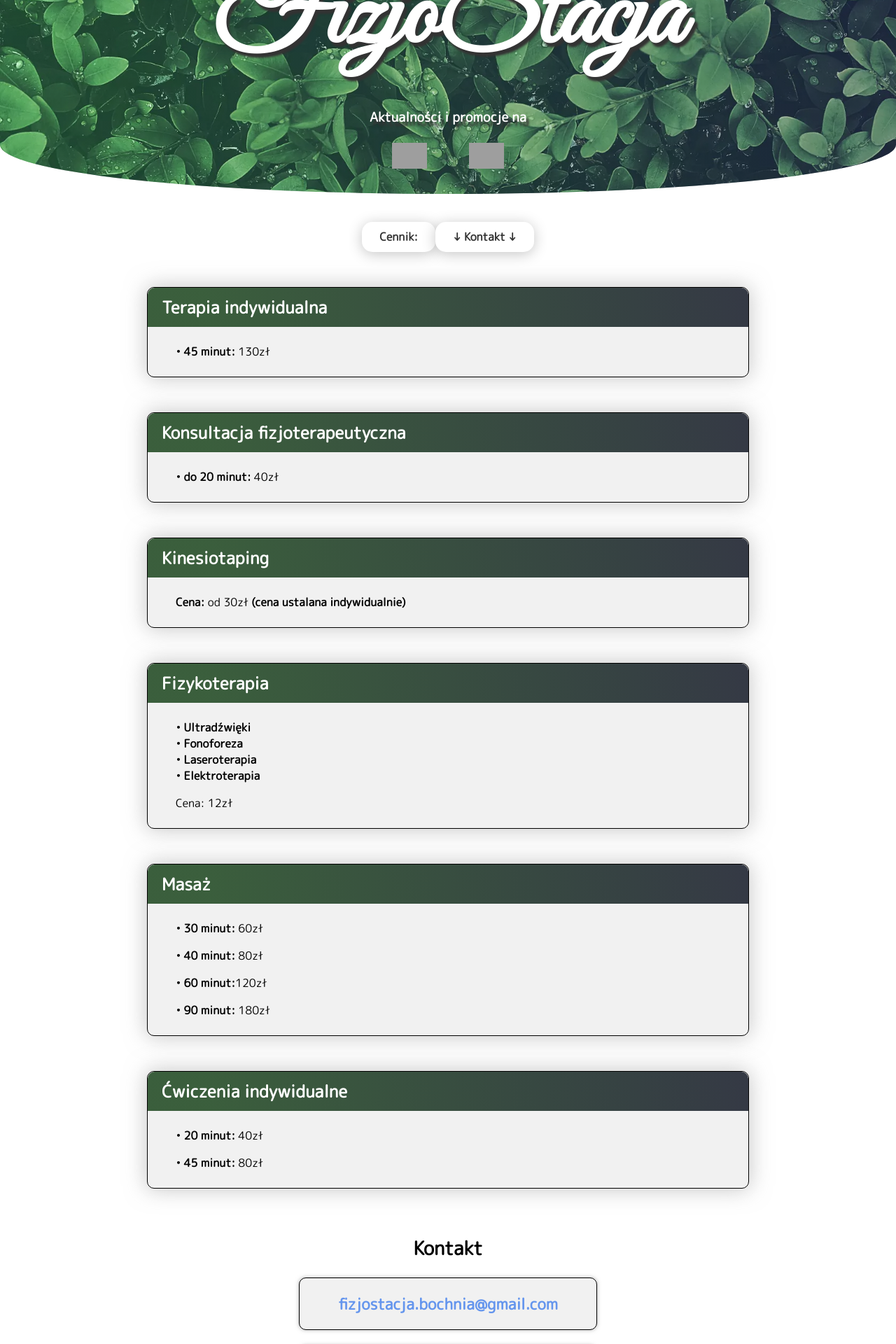
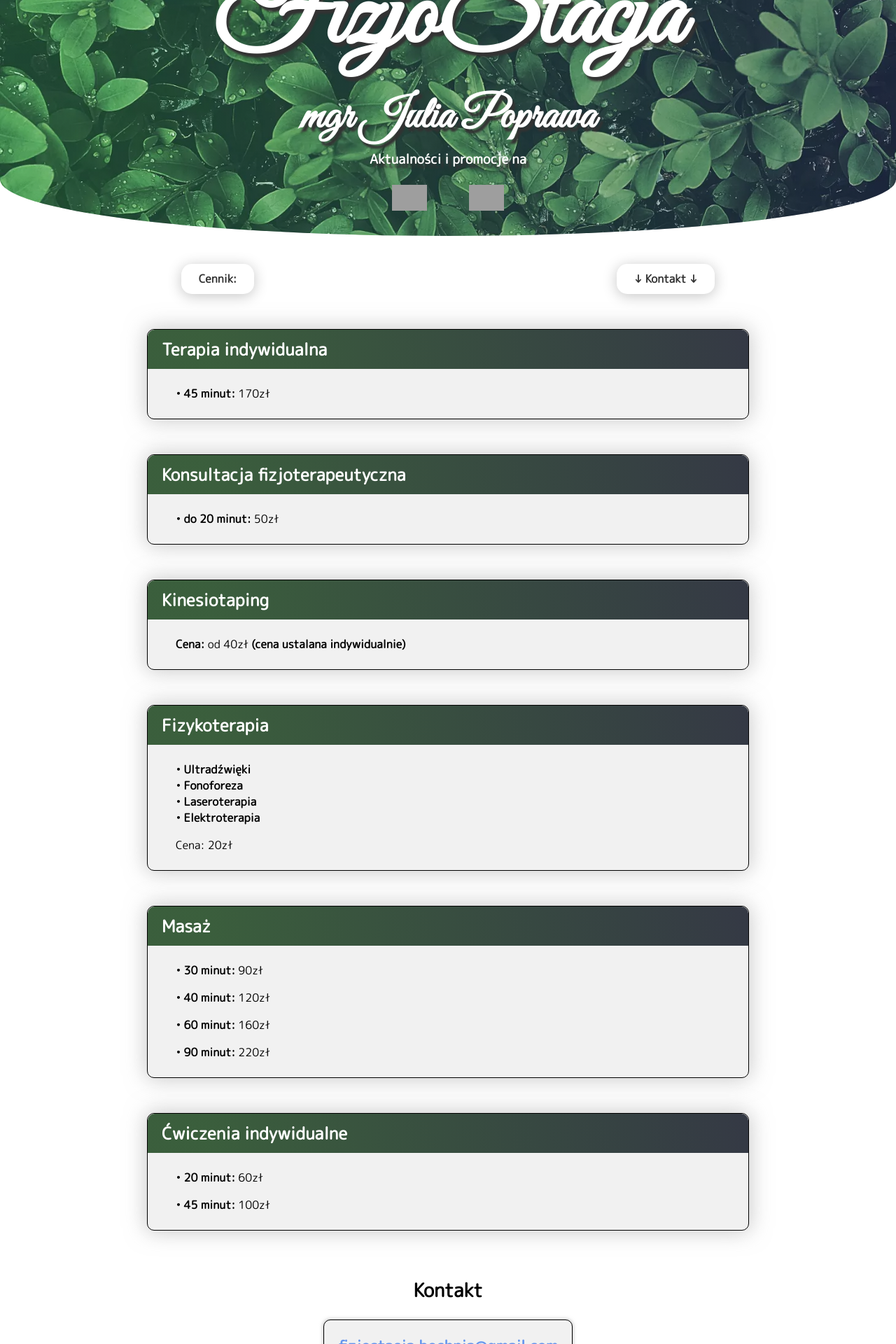
Before and after one commit to Poted/Kluskotherapy, a Vue app: page / in a window 1280 px wide. Shown: the part 120-2040 px from the top of the page at 70% size. Built offline with nearby package versions, Linux system fonts and the light colour scheme; grey boxes are pictures that could not be loaded.

Commit message:
refactor: prices and small refactor

```diff
--- a/src/App.vue
+++ b/src/App.vue
@@ -2,8 +2,6 @@
   <div class="container">
 
     <MyHeader />
-
-    <!-- <img class="julia" src="../../public/julia.jfif" /> -->
 
     <RouterView />
 
--- a/src/components/Contact.vue
+++ b/src/components/Contact.vue
@@ -7,7 +7,6 @@
             <div class="hyperlynx"><p><a href="https://maps.google.com/maps?ll=49.971895,20.432447&z=17&t=m&hl=pl-PL&gl=US&mapclient=embed&cid=4526446267161382639">Trudna 20/2, 32-700 Bochnia</a></p></div>
             <br>
             <p><strong>Godziny otwarcia: <br> Od poniedziałku do piątku,<br>6:00 - 23:00</strong></p>
-            <p>Istnieje możliwość umówienia wizyty w weekendy i święta po wcześniejszym kontakcie telefonicznym.</p>
         </section>
         <button @click="goTop">↑ Wróć na górę ↑</button>
     </div>
@@ -45,10 +44,6 @@ const goTop = () => {
 
     .hyperlynx {
 
-        width: 80%;
-        margin: 0px 10%;
-
-
         p {
 
             border: 1px solid black;
@@ -67,8 +62,6 @@ const goTop = () => {
 
         @media only screen and (min-width: 1024px) {
             font-size: 22px;
-            width: 50%;
-            margin-left: 25%;
         }
     }
 
--- a/src/components/MyFooter.vue
+++ b/src/components/MyFooter.vue
@@ -10,7 +10,6 @@ export default {
   components: {},
   methods: {
     goTop() {
-      const section = document.getElementById('modal');
       section.scrollIntoView({ behavior: 'smooth' });
     },
 
--- a/src/components/MyHeader.vue
+++ b/src/components/MyHeader.vue
@@ -1,22 +1,28 @@
 <template>
   <header>
+
     <div class="overlay">
+
       <h1>FizjoStacja</h1>
+      <h2>mgr Julia Poprawa</h2>
 
-      <!-- <button v-if="currentPage === '/cennik'" style="margin-bottom: 40px;" @click="$router.push('/')">Wróć do strony głównej</button>
-      <button v-if="currentPage === '/'" style="margin-bottom: 10px;" @click="$router.push('/cennik')">Sprawdź naszą ofertę</button> -->
-      <!-- <button v-if="currentPage === '/'" @click="readMore">↓ Kontakt ↓</button> -->
-        <h3>Aktualności i promocje na</h3>
-        <br>
+      <h3>Aktualności i promocje na</h3>
+      <br>
+
       <div class="icons">
+
         <a href="https://www.facebook.com/people/FizjoStacja-Julia-Poprawa/61554824174356/" target="_blank">
           <img src="/fb.ico" alt="fb">
         </a>
+
         <a href="https://l.messenger.com/l.php?u=https%3A%2F%2Fwww.instagram.com%2Ffizjostacja.bochnia%3Figsh%3DMXJ1MDV3ZmE1ZjUwZg%253D%253D&h=AT3rAMM10MzxSzdONGEsBtlBD_L008B0IE35yvuBBj4YXos7LwGINsshJErIsjDD_b3f3QSFTo_-tq7I74VS2hMVPYzPCtV5qvy-q48AdDHbU6hAAVR0u9RKy7KUBFs9GhDQ6g" target="_blank">
           <img src="/insta.ico" alt="insta">
         </a>
+
       </div>
+
     </div>
+
   </header>
 </template>
 
@@ -57,11 +63,16 @@ header {
   }
 }
 
+button {
+  width: 100px;
+  background-color: red;
+  height: 100px;
+}
+
 
 header .overlay {
   display: flex;
   flex-direction: column;
-  // align-items: center;
 
   width: 100%;
   height: 100%;
@@ -71,14 +82,16 @@ header .overlay {
   background-image: linear-gradient(80deg, #52e3593f 10%, #38456757 100%);
 }
 
-h1 {
-  font-size: 12vw;
-  margin-bottom: 30px;
 
+h1, h2 {
   font-family: "Great Vibes", cursive;
   font-weight: 600;
   font-style: normal;
+}
 
+
+h1 {
+  font-size: 12vw;
 
   @media only screen and (max-width: 600px) {
     font-size: 18vw;
@@ -87,5 +100,14 @@ h1 {
   }
 }
 
+h2 {
+  font-size: 5vw;
+
+  @media only screen and (max-width: 600px) {
+    font-size: 9vw;
+    align-self: center;
+    max-width: 100vw;
+  }
+}
 
 </style>
--- a/src/views/HomeView.vue
+++ b/src/views/HomeView.vue
@@ -4,6 +4,8 @@
   <div class="menu">
     <button>Cennik: </button>
     <button v-if="currentPage === '/'" @click="readMore">↓ Kontakt ↓</button>
+    <!-- <button v-if="currentPage === '/cennik'" style="margin-bottom: 40px;" @click="$router.push('/')">Wróć do strony głównej</button> -->
+    <!-- <button v-if="currentPage === '/'" style="margin-bottom: 10px;" @click="$router.push('/cennik')">Sprawdź naszą ofertę</button>  -->
   </div>
 
     <section class="content">
@@ -12,7 +14,7 @@
           <h2>Terapia indywidualna</h2>
         </div>
         <div class="bottom">
-          <p><strong>• 45 minut:</strong> 130zł</p>
+          <p><strong>• 45 minut:</strong> 170zł</p>
         </div>
       </div>
 
@@ -21,7 +23,7 @@
           <h2>Konsultacja fizjoterapeutyczna</h2>
         </div>
         <div class="bottom">
-          <p><strong>• do 20 minut:</strong> 40zł</p>
+          <p><strong>• do 20 minut:</strong> 50zł</p>
         </div>
       </div>
 
@@ -33,7 +35,7 @@
           <p>
             <strong>
             Cena:
-            </strong> od 30zł <strong>
+            </strong> od 40zł <strong>
             (cena ustalana indywidualnie)
             </strong>
           </p>
@@ -54,7 +56,7 @@
             </strong>
           </p>
           <p style="font-weight:400;">
-            Cena: 12zł
+            Cena: 20zł
           </p>
         </div>
       </div>
@@ -64,10 +66,10 @@
           <h2>Masaż</h2>
         </div>
         <div class="bottom">
-          <p><strong>• 30 minut:</strong> 60zł</p>
-          <p><strong>• 40 minut:</strong> 80zł</p>
-          <p><strong>• 60 minut:</strong>120zł</p>
-          <p><strong>• 90 minut:</strong> 180zł</p>
+          <p><strong>• 30 minut:</strong> 90zł</p>
+          <p><strong>• 40 minut:</strong> 120zł</p>
+          <p><strong>• 60 minut:</strong> 160zł</p>
+          <p><strong>• 90 minut:</strong> 220zł</p>
         </div>
       </div>
 
@@ -76,8 +78,8 @@
           <h2>Ćwiczenia indywidualne</h2>
         </div>
         <div class="bottom">
-          <p><strong>• 20 minut:</strong> 40zł</p>
-          <p><strong>• 45 minut:</strong> 80zł</p>
+          <p><strong>• 20 minut:</strong> 60zł</p>
+          <p><strong>• 45 minut:</strong> 100zł</p>
         </div>
       </div>
 
@@ -112,7 +114,6 @@ router.afterEach((to) => {
 
 </script>
 
-
 <style lang="scss">
 
 .container {
@@ -123,20 +124,14 @@ router.afterEach((to) => {
 
   h2 {
     margin: 2px 0px
-
-    // font-size: 2.5vh;
   }
 
   .menu {
 
     display: flex;
     flex-direction: row;
-    justify-content: space-evenly;
-
-    // width: 80%;
-
-
-
+    justify-content: space-around;
+    width: 100%;
 
   button {
 
@@ -169,7 +164,6 @@ router.afterEach((to) => {
 
     .menu {
       button {
-
         font-size: 2vh;
       }
     }
--- a/src/views/PriceList.vue
+++ b/src/views/PriceList.vue
@@ -1,10 +1,6 @@
 <template>
-  <!-- <div class="container"> -->
 
-    <!-- <div class="header-text">
-      <h1>Oferta</h1>
-    </div> -->
-
+    <button style="margin-bottom: 10px;" @click="$router.push('/')">Wróć do strony głównej</button>
 
     <section class="content">
       <div class="box">
@@ -117,7 +113,6 @@
       </div>
     </section>
 
-  <!-- </div> -->
 
   <button @click="goTop">Wróć na górę</button>
 </template>
@@ -135,4 +130,22 @@ const goTop = () => {
 
 
 <style lang="scss">
+
+
+button {
+
+    font-family: "M PLUS Rounded 1c", sans-serif;
+    font-weight: 900;
+    font-style: normal;
+
+    border: none;
+    outline: none;
+    padding: 10px 25px;
+    border-radius: 15px;
+    color: #333;
+    background: #fff;
+    box-shadow: 0 3px 20px 0 #0000003b;
+    margin: 40px 0px 0px 0px;
+  }
+
 </style>
```
Also changed, not shown: src/components/PoteModal.vue (deleted, +0 -125 lines), 2 other files (tests, documents, lock files or other folders).
